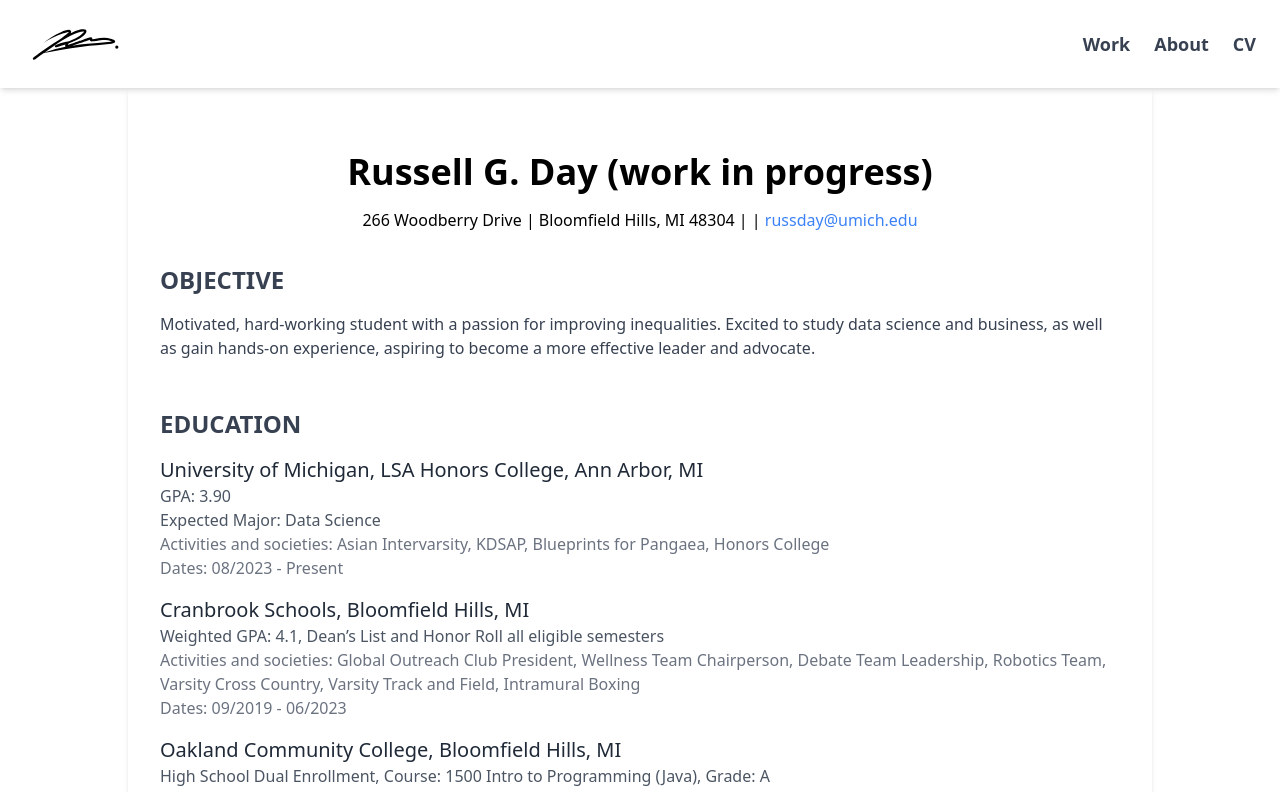
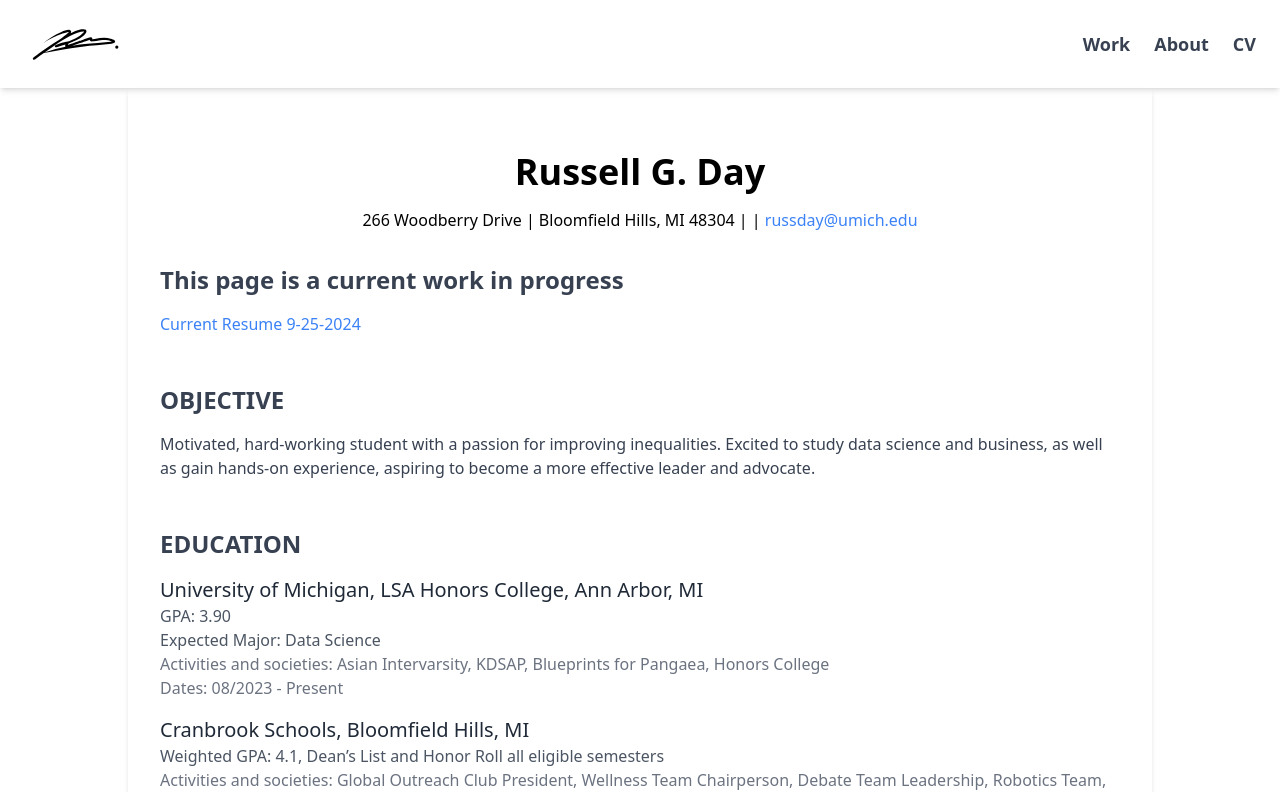
Before and after one commit to Russell-Day/russell-day.github.io, a React (Vite) app: page /cv in a window 1280 px wide. Shown: the top 792 px of the page. Built offline with nearby package versions, Linux system fonts and the light colour scheme; the HTML template or start-up script is replaced by a standard one.

Commit message:
updating

```diff
--- a/src/components/CV.tsx
+++ b/src/components/CV.tsx
@@ -3,9 +3,7 @@ const CV = () => {
         <section id="cv" className="py-16">
             <div className="max-w-7xl mx-auto px-4 dark:text-gray-200">
                 <div className="text-center mb-8">
-                    <h1 className="text-4xl font-bold mb-4">
-                        Russell G. Day (work in progress)
-                    </h1>
+                    <h1 className="text-4xl font-bold mb-4">Russell G. Day</h1>
                     <p>
                         266 Woodberry Drive | Bloomfield Hills, MI 48304 |
                          |{" "}
@@ -17,7 +15,21 @@ const CV = () => {
                         </a>
                     </p>
                 </div>
+
                 <div className="space-y-12">
+                    <div>
+                        <h2 className="text-2xl font-semibold text-gray-700 mb-4 dark:text-gray-300">
+                            This page is a current work in progress
+                        </h2>
+                        <p className="text-gray-700 dark:text-gray-400">
+                            <a
+                                href="https://github.com/Russell-Day/russell-day.github.io/blob/cb75cf15c6a0f1eac8617e2ce410fb444ccd2ca0/src/components/Resume%209-25-2024.pdf"
+                                className="text-blue-500 dark:text-blue-400"
+                            >
+                                Current Resume 9-25-2024
+                            </a>
+                        </p>
+                    </div>
                     <div>
                         <h2 className="text-2xl font-semibold text-gray-700 mb-4 dark:text-gray-300">
                             OBJECTIVE
```
Also changed, not shown: 1 other file (tests, documents, lock files or other folders).
